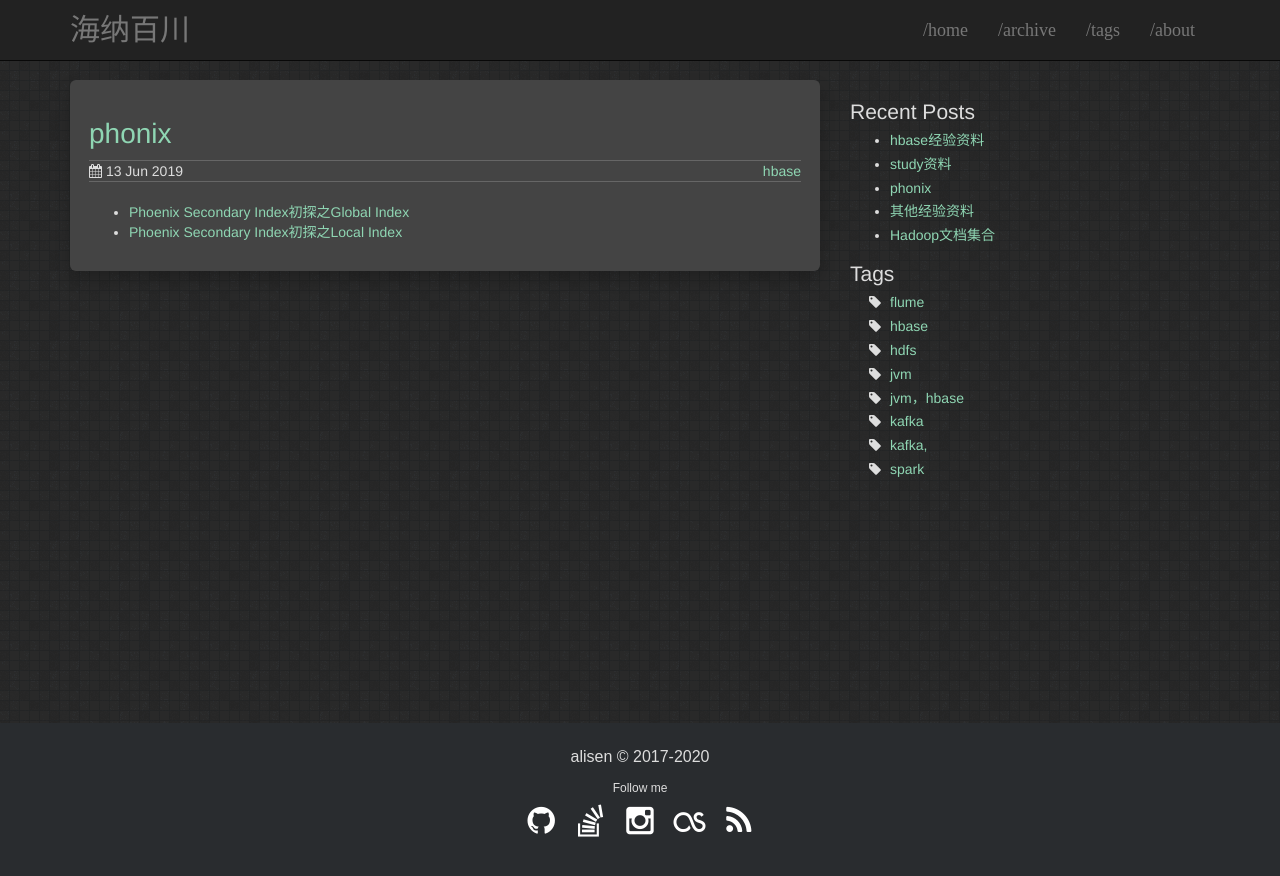
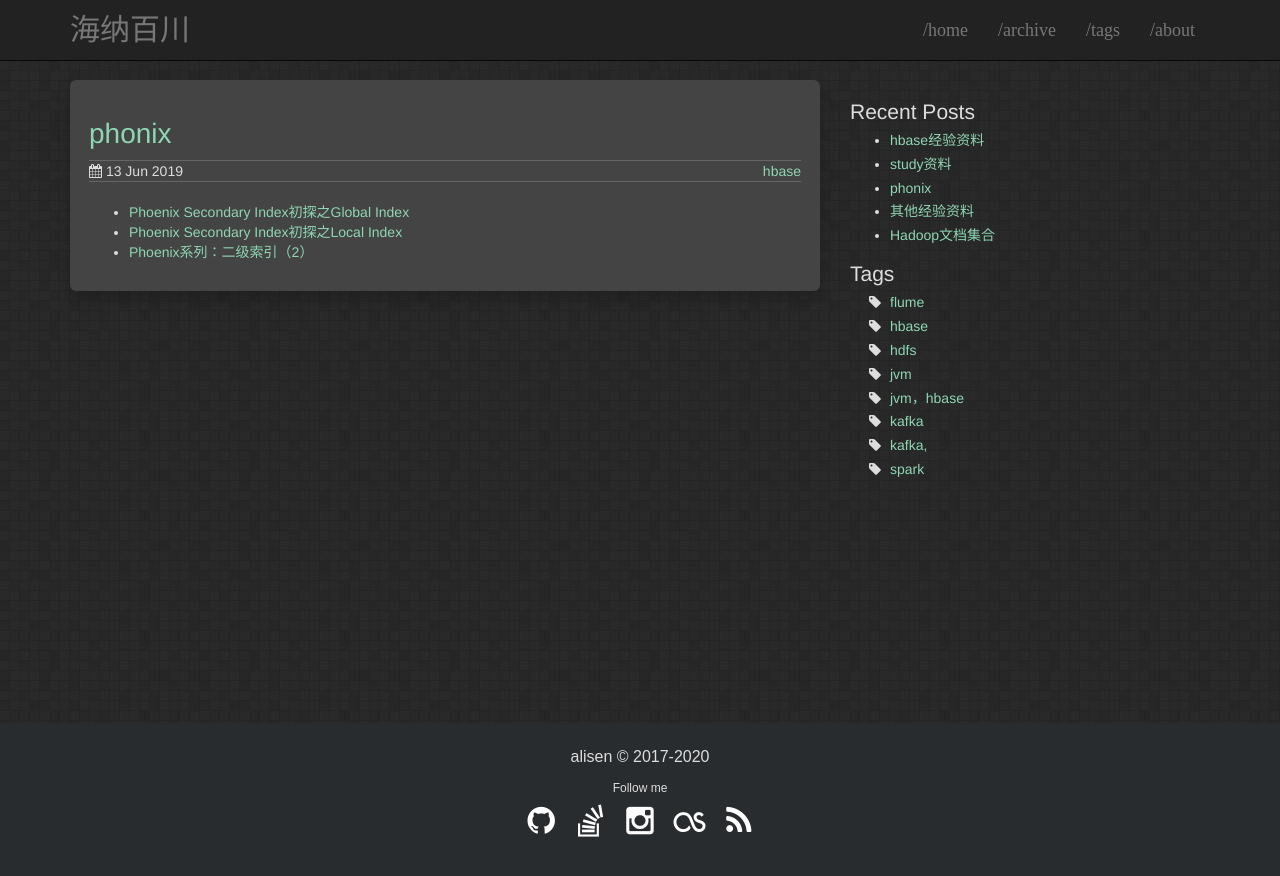
Before and after one commit to igithu/summary, a Jekyll site: the page built from _posts/2019-06-13-phonix-doc.md, in a window 1280 px wide. Shown: the top 876 px of the page. Built offline with Jekyll 4.4.1, drawn with Linux system fonts in a browser that asks for light colours.

Commit message:
Update 2019-06-13-phonix-doc.md

```diff
--- a/_posts/2019-06-13-phonix-doc.md
+++ b/_posts/2019-06-13-phonix-doc.md
@@ -7,3 +7,4 @@ tags: hbase
 
 * [Phoenix Secondary Index初探之Global Index](https://dequn.github.io/2016/08/29/Phoenix-Secondary-Index-Exploration-Global-Index/)
 * [Phoenix Secondary Index初探之Local Index](https://dequn.github.io/2016/09/02/Phoenix-Secondary-Index-Exploration-Local-Index/)
+* [Phoenix系列：二级索引（2）](https://www.cnblogs.com/haoxinyue/p/6747948.html)
```
